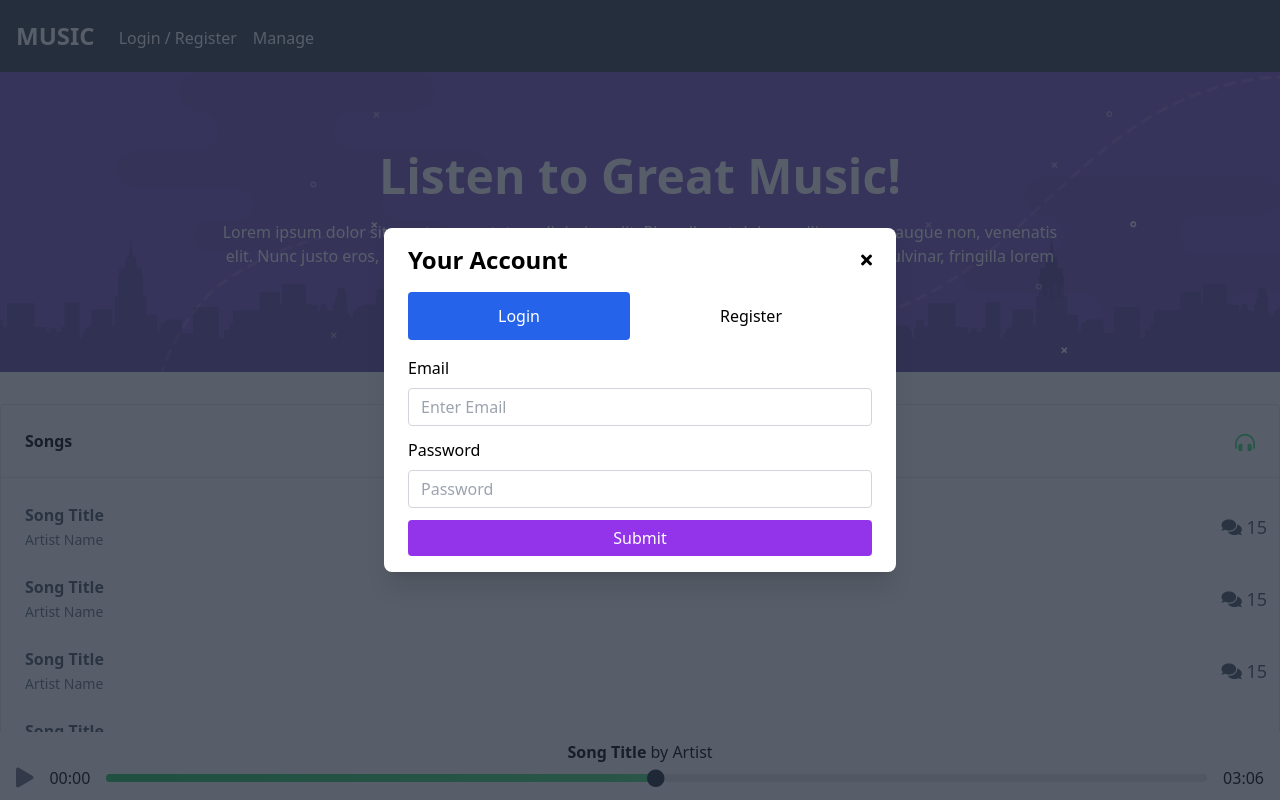
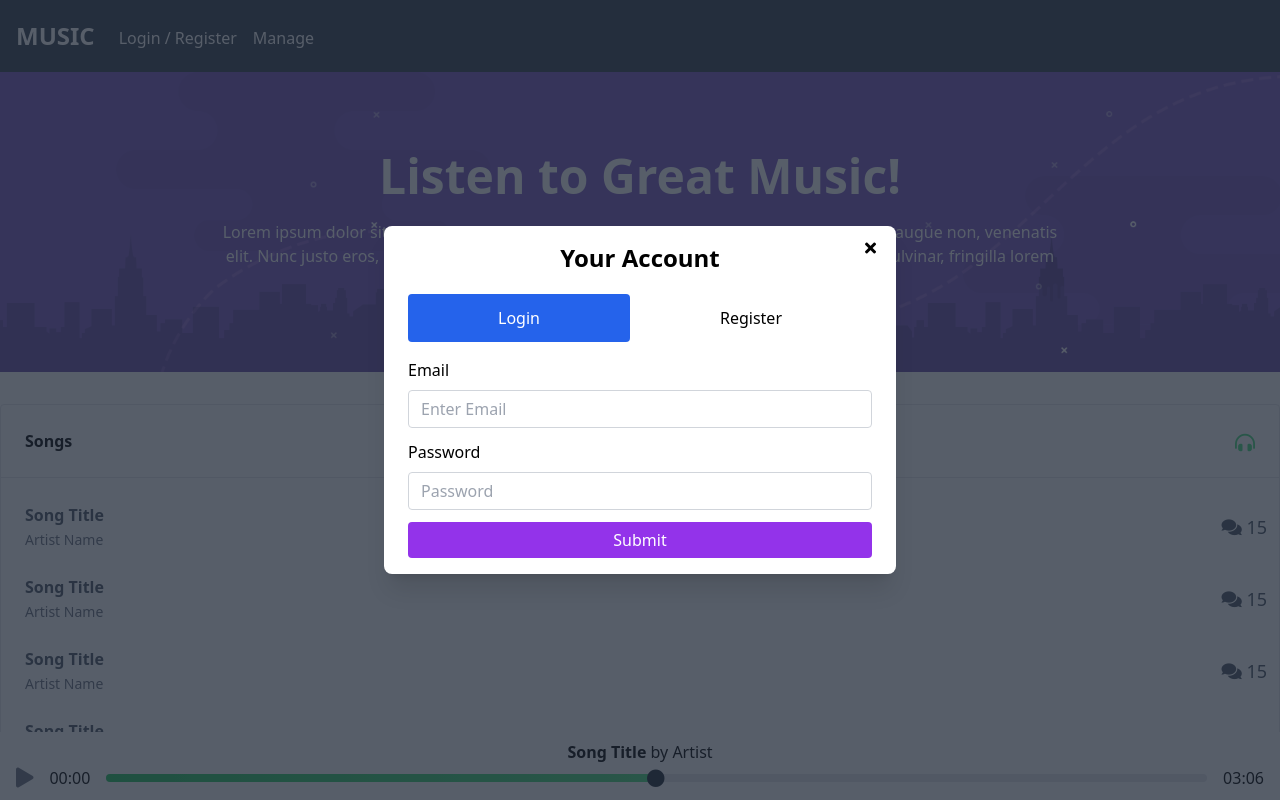
Before and after one commit to Kvadeck/frontend-practise-ideas, a Vue app in the folder vue-music-pinia/: page / in a window 1280 px wide. Both pictures are taken after a click on the link "Login / Register". Shown: the top 800 px of the page. Built offline with nearby package versions, Linux system fonts and the light colour scheme.

Commit message:
Minor fixes for modal title

```diff
--- a/vue-music-pinia/src/assets/styles/base-compiled.css
+++ b/vue-music-pinia/src/assets/styles/base-compiled.css
@@ -616,6 +616,14 @@ video {
   left: 0px;
 }
 
+.right-5 {
+  right: 1.25rem;
+}
+
+.top-2\.5 {
+  top: 0.625rem;
+}
+
 .z-10 {
   z-index: 10;
 }
@@ -663,6 +671,10 @@ video {
 
 .mb-8 {
   margin-bottom: 2rem;
+}
+
+.ml-auto {
+  margin-left: auto;
 }
 
 .mr-4 {
--- a/vue-music-pinia/src/components/Auth.vue
+++ b/vue-music-pinia/src/components/Auth.vue
@@ -46,12 +46,13 @@ const changeTabHandler = (name) => {
         <!-- Add margin if you want to see some of the overlay behind the modal-->
         <div class="py-4 text-left px-6">
           <!--Title-->
-          <div class="flex justify-between items-center pb-4">
+
+          <div class="flex items-center justify-center pb-5">
+            <!-- Modal Close Button -->
             <p class="text-2xl font-bold">Your Account</p>
-            <!-- Modal Close Button -->
-            <div @click.prevent="modalCloseHandler" class="modal-close cursor-pointer z-50">
+            <span @click.prevent="modalCloseHandler" class="modal-close cursor-pointer z-50 ml-auto absolute right-5 top-2.5">
               <i class="fas fa-times"></i>
-            </div>
+            </span>
           </div>
 
           <!-- Tabs -->
```
